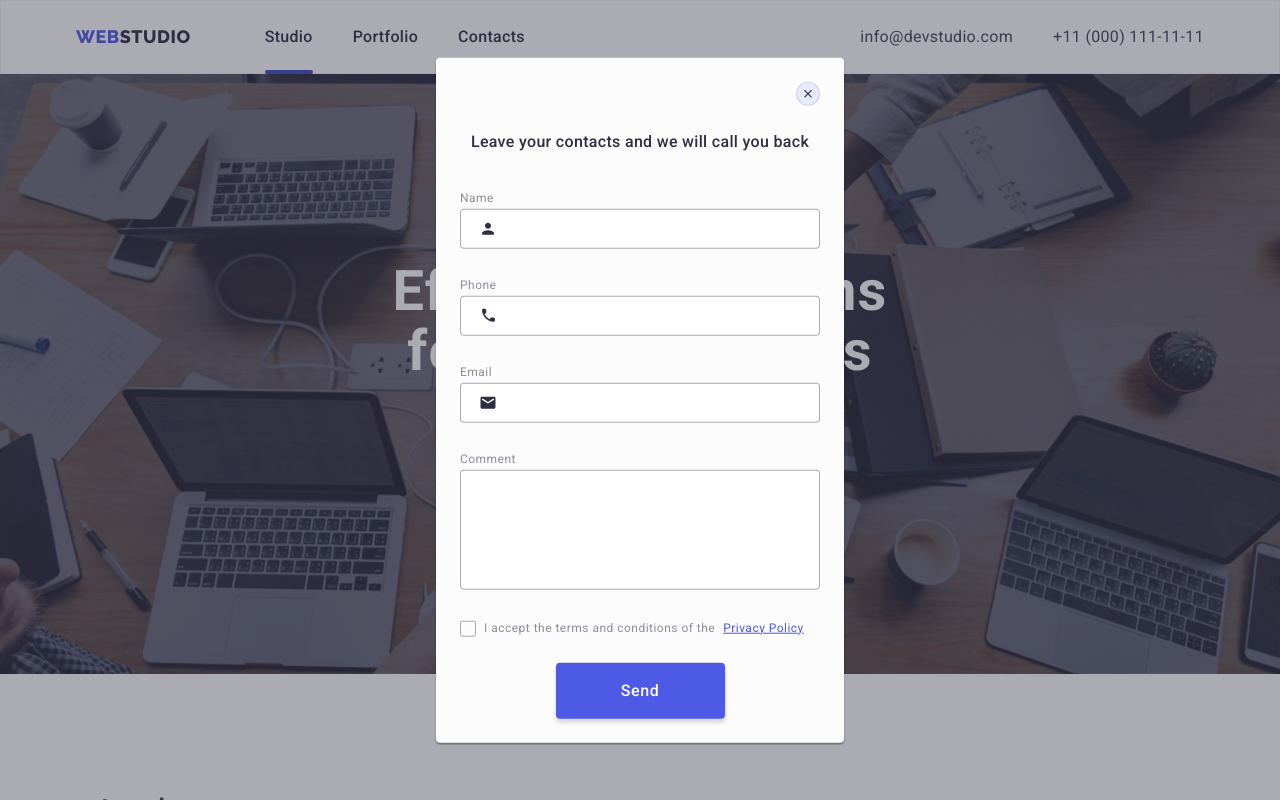
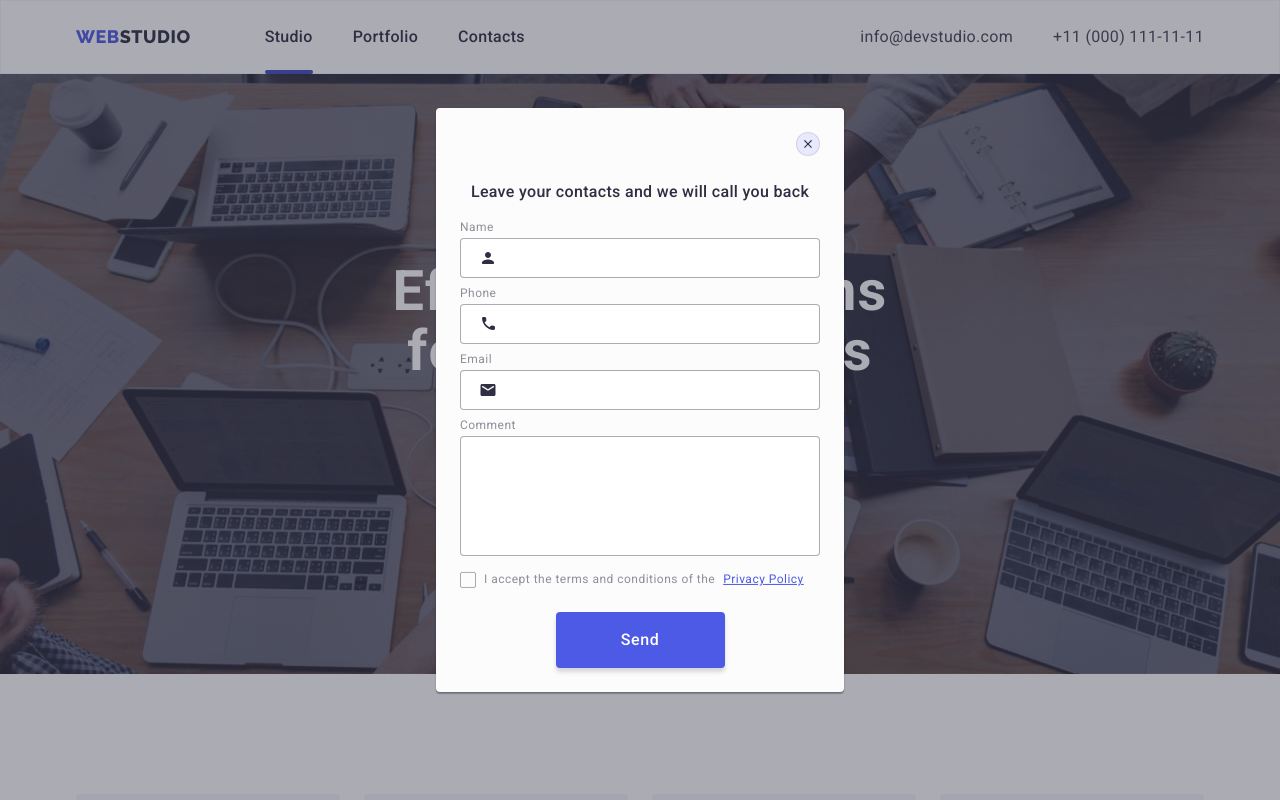
Before and after one commit to AnastasiyaNK/goit-markup-hw-06, a plain HTML site: page index.html in a window 1280 px wide. Both pictures are taken after a click on the button "Order Service". Shown: the top 800 px of the page. Drawn offline with nearby package versions, Linux system fonts and the light colour scheme.

Commit message:
update index.html file

```diff
--- a/css/style.css
+++ b/css/style.css
@@ -115,6 +115,7 @@ body {
   left: 0;
   position: absolute;
 }
+
 .portfolio::after {
   display: block;
   content: "";
@@ -698,7 +699,7 @@ body {
 .modal {
   position: absolute;
   width: 408px;
-  min-height: 576px;
+  min-height: 584px;
   background-color: #fcfcfc;
   box-shadow: 0px 1px 1px rgba(0, 0, 0, 0.14), 0px 1px 3px rgba(0, 0, 0, 0.12),
     0px 2px 1px rgba(0, 0, 0, 0.2);
@@ -706,20 +707,27 @@ body {
   top: 50%;
   left: 50%;
   transform: translate(-50%, -50%);
-  padding: 24px;
+  padding: 72px 24px 24px 24px;
 }
 
 .modal-btn {
   display: flex;
   width: 24px;
   height: 24px;
-  margin-left: auto;
+  position: absolute;
+  top: 24px;
+  right: 24px;
   border-radius: 50%;
+  cursor: pointer;
   background-color: #e7e9fc;
   border: 1px solid rgba(0, 0, 0, 0.1);
   justify-content: center;
   align-items: center;
-  margin-bottom: 24px;
+  transition: background-color var(--transition-duration);
+}
+.modal-btn:focus,
+.modal-btn:hover {
+  background-color: var(--btn-background-color);
 }
 
 .modal-x {
@@ -727,6 +735,7 @@ body {
   height: 8px;
   fill: #2e2f42;
 }
+
 .is-hidden {
   opacity: 0;
   visibility: hidden;
@@ -740,7 +749,7 @@ body {
   text-align: center;
   letter-spacing: 0.02em;
   color: #2e2f42;
-  margin-bottom: 34px;
+  margin-bottom: 16px;
 }
 .icon-wrap {
   position: relative;
@@ -778,7 +787,7 @@ body {
 }
 
 .lebel-text {
-  display: inline-block;
+  display: block;
   margin-bottom: 4px;
   font-size: 12px;
   line-height: 1.17;
@@ -786,7 +795,7 @@ body {
   color: var(--modal-text-color);
 }
 .modal-field {
-  margin-bottom: 26px;
+  margin-bottom: 8px;
 }
 
 .input-icon {
@@ -799,6 +808,7 @@ body {
 }
 
 .textarea {
+  display: block;
   width: 100%;
   height: 120px;
   border: 1px solid rgba(46, 47, 66, 0.4);
@@ -875,3 +885,8 @@ body {
   border: none;
   fill: #f4f4fd;
 }
+
+.checkbox-field {
+  margin-top: 16px;
+  margin-bottom: 24px;
+}
--- a/index.html
+++ b/index.html
@@ -74,7 +74,7 @@
       <!--section featur -->
       <section class="section-featur">
         <div class="conteiner">
-          <h2 class="visualli-hidden">categories</h2>
+          <h2 class="visually-hidden">categories</h2>
           <ul class="featur-list list">
             <li class="feater-item">
               <div class="about-box">
@@ -519,7 +519,7 @@
               </svg>
             </div>
           </div>
-          <div class="modal-field">
+          <div class="">
             <label class="lebel-text" for="user-comment">Comment</label>
             <textarea
               name="user-comment"
@@ -528,7 +528,7 @@
               class="textarea"
             ></textarea>
           </div>
-          <div class="modal-field">
+          <div class="checkbox-field">
             <input
               class="modal-check visually-hidden"
               type="checkbox"
```
Also changed, not shown: portfolio.html (+1 -1 lines).
